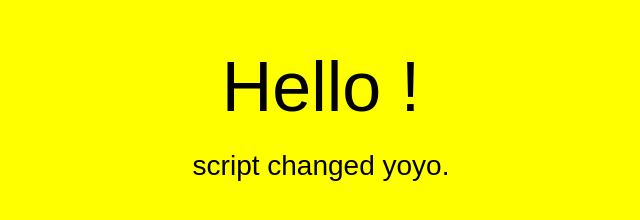
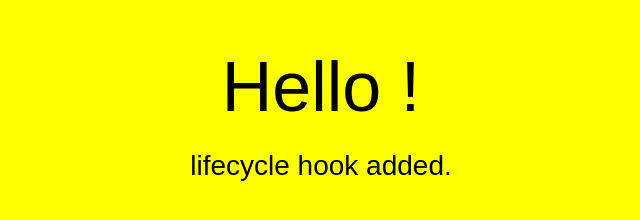
Before and after one commit to puchauhan2/codedeploy, a plain HTML site: page index.html in a window 1280 px wide. Shown: the whole page, without its empty margins (319-959 px from the left). Drawn offline with Linux system fonts and the light colour scheme.

Commit message:
lifecycle hook added
lifecycle hook added

```diff
--- a/index.html
+++ b/index.html
@@ -27,7 +27,7 @@
 <body>
   <div align="center">
     <h1>Hello !</h1>
-    <h2>script changed yoyo.</h2>
+    <h2>lifecycle hook added.</h2>
   </div>
 </body>
 </html>
```
